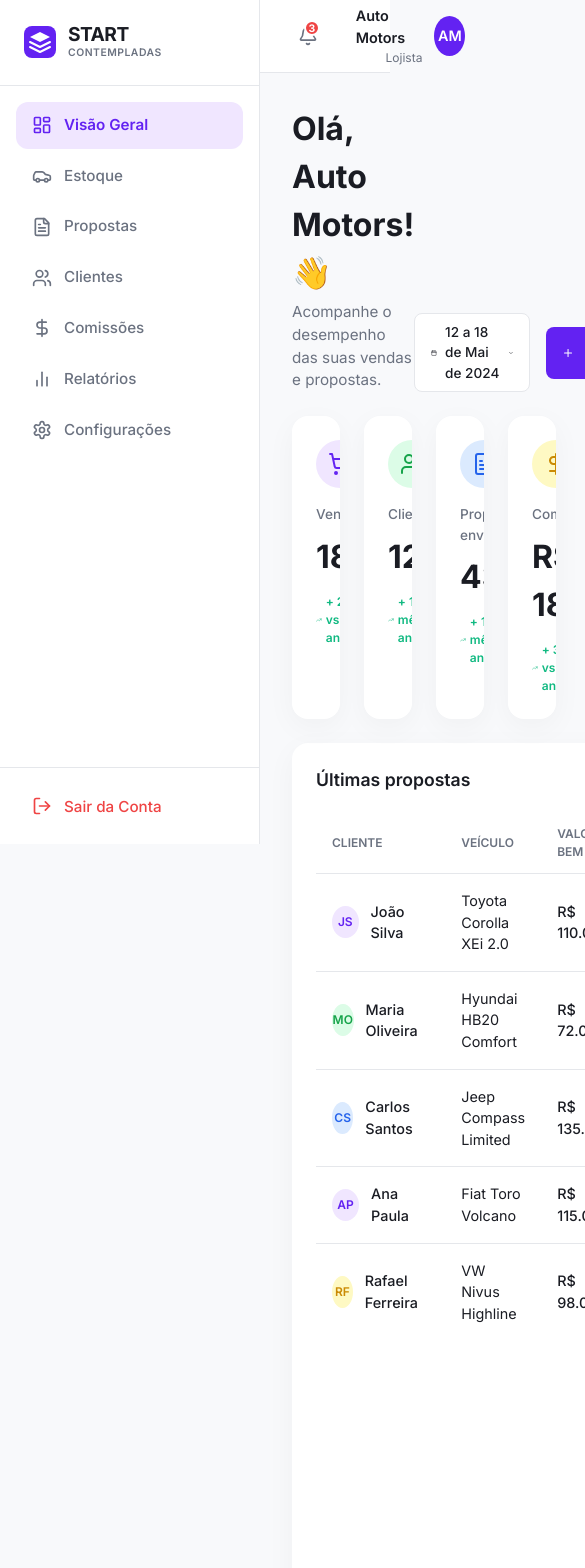
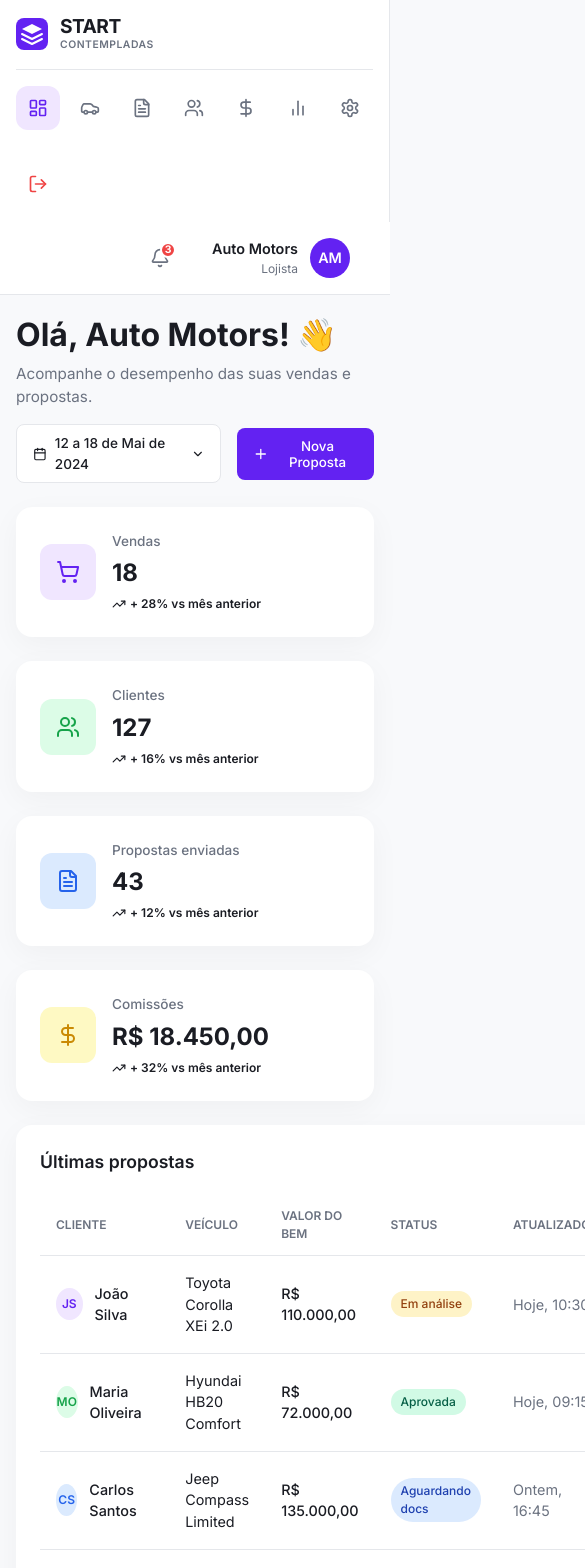
Before and after one commit to LucasPivovar/financeiro, a Vue app: page / in a window 390 px wide. Shown: the top 1568 px of the page, 585 px wide, since content can reach past the window. Built offline with nearby package versions, Linux system fonts and the light colour scheme.

Commit message:
Fix: Responsividade, correção de cards e tabelas responsivas

```diff
--- a/src/App.vue
+++ b/src/App.vue
@@ -69,4 +69,13 @@ const isAuthRoute = computed(() => {
   padding: 32px;
   width: 100%;
 }
+
+@media (max-width: 1024px) {
+  .dashboard-layout {
+    flex-direction: column;
+  }
+  .page-content {
+    padding: 16px;
+  }
+}
 </style>
--- a/src/components/Sidebar.vue
+++ b/src/components/Sidebar.vue
@@ -173,4 +173,41 @@ const navItems = [
   background-color: var(--danger-bg);
   color: var(--danger);
 }
+
+@media (max-width: 1024px) {
+  .sidebar {
+    width: 100%;
+    height: auto;
+    position: relative;
+    flex-direction: row;
+    flex-wrap: wrap;
+    align-items: center;
+    justify-content: space-between;
+    padding: 0 16px;
+  }
+  .logo-container {
+    border-bottom: none;
+    margin-bottom: 0;
+    padding: 16px 0;
+  }
+  .nav-menu {
+    flex-direction: row;
+    overflow-x: auto;
+    padding: 16px 0;
+    flex: none;
+    width: 100%;
+    gap: 8px;
+    border-top: 1px solid var(--border);
+  }
+  .nav-item {
+    padding: 12px;
+  }
+  .sidebar-footer {
+    border-top: none;
+    padding: 16px 0;
+  }
+  .nav-text {
+    display: none;
+  }
+}
 </style>
--- a/src/views/Clients.vue
+++ b/src/views/Clients.vue
@@ -100,6 +100,7 @@ const setPage = (page) => { currentPage.value = page; };
         </div>
       </div>
 
+      <div class="table-responsive">
         <table class="data-table">
           <thead>
             <tr>
@@ -144,6 +145,7 @@ const setPage = (page) => { currentPage.value = page; };
             </tr>
           </tbody>
         </table>
+      </div>
 
       <div class="pagination">
         <span class="pagination-info">Mostrando {{ (currentPage - 1) * itemsPerPage + 1 }} até {{ Math.min(currentPage * itemsPerPage, filteredItems.length) }} de {{ filteredItems.length }} resultados</span>
@@ -266,6 +268,8 @@ const setPage = (page) => { currentPage.value = page; };
   justify-content: space-between;
   align-items: center;
   border-bottom: 1px solid var(--border);
+  flex-wrap: wrap;
+  gap: 16px;
 }
 
 .search-box {
@@ -402,4 +406,29 @@ const setPage = (page) => { currentPage.value = page; };
   opacity: 0.5;
   cursor: not-allowed;
 }
+
+.table-responsive {
+  width: 100%;
+  overflow-x: auto;
+  -webkit-overflow-scrolling: touch;
+}
+
+@media (max-width: 768px) {
+  .page-header {
+    flex-direction: column;
+    align-items: flex-start;
+    gap: 16px;
+  }
+  .search-box {
+    width: 100%;
+  }
+  .filter-actions {
+    width: 100%;
+    flex-wrap: wrap;
+  }
+  .pagination {
+    flex-direction: column;
+    gap: 16px;
+  }
+}
 </style>
--- a/src/views/Commissions.vue
+++ b/src/views/Commissions.vue
@@ -57,6 +57,7 @@ const history = [
         <a href="#" class="view-all">Ver todas</a>
       </div>
 
+      <div class="table-responsive">
         <table class="data-table">
           <thead>
             <tr>
@@ -83,6 +84,7 @@ const history = [
             </tr>
           </tbody>
         </table>
+      </div>
     </div>
   </div>
 </template>
@@ -127,7 +129,7 @@ const history = [
 
 .summary-grid {
   display: grid;
-  grid-template-columns: repeat(4, 1fr);
+  grid-template-columns: repeat(auto-fit, minmax(240px, 1fr));
   gap: 24px;
 }
 
@@ -251,4 +253,18 @@ const history = [
 .font-medium {
   font-weight: 500;
 }
+
+.table-responsive {
+  width: 100%;
+  overflow-x: auto;
+  -webkit-overflow-scrolling: touch;
+}
+
+@media (max-width: 768px) {
+  .page-header {
+    flex-direction: column;
+    align-items: flex-start;
+    gap: 16px;
+  }
+}
 </style>
--- a/src/views/Inventory.vue
+++ b/src/views/Inventory.vue
@@ -92,6 +92,7 @@ const setPage = (page) => { currentPage.value = page; };
         </div>
       </div>
 
+      <div class="table-responsive">
         <table class="data-table">
           <thead>
             <tr>
@@ -135,6 +136,7 @@ const setPage = (page) => { currentPage.value = page; };
             </tr>
           </tbody>
         </table>
+      </div>
 
       <div class="pagination">
         <span class="pagination-info">Mostrando {{ (currentPage - 1) * itemsPerPage + 1 }} até {{ Math.min(currentPage * itemsPerPage, filteredItems.length) }} de {{ filteredItems.length }} resultados</span>
@@ -230,6 +232,8 @@ export default {
   justify-content: space-between;
   align-items: center;
   border-bottom: 1px solid var(--border);
+  flex-wrap: wrap;
+  gap: 16px;
 }
 
 .search-box {
@@ -366,4 +370,29 @@ export default {
   opacity: 0.5;
   cursor: not-allowed;
 }
+
+.table-responsive {
+  width: 100%;
+  overflow-x: auto;
+  -webkit-overflow-scrolling: touch;
+}
+
+@media (max-width: 768px) {
+  .page-header {
+    flex-direction: column;
+    align-items: flex-start;
+    gap: 16px;
+  }
+  .search-box {
+    width: 100%;
+  }
+  .filter-actions {
+    width: 100%;
+    flex-wrap: wrap;
+  }
+  .pagination {
+    flex-direction: column;
+    gap: 16px;
+  }
+}
 </style>
--- a/src/views/Overview.vue
+++ b/src/views/Overview.vue
@@ -62,16 +62,17 @@ const submitProposal = () => {
     </header>
 
     <div class="summary-grid">
-      <div v-for="(card, index) in summaryCards" :key="index" class="card summary-card">
-        <div class="card-icon" :class="card.color">
+      <div class="summary-card card" v-for="card in summaryCards" :key="card.title">
+        <div :class="['card-icon', card.color]">
           <component :is="card.icon" size="24" />
         </div>
         <div class="card-content">
           <h3 class="card-title">{{ card.title }}</h3>
-          <div class="card-value">{{ card.value }}</div>
-          <div class="card-change" :class="card.changeType">
-            <TrendingUp size="14" v-if="card.changeType === 'positive'" />
-            {{ card.change }}
+          <p class="card-value">{{ card.value }}</p>
+          <div class="card-change" :class="card.changeType === 'positive' ? 'text-success' : 'text-danger'">
+            <TrendingUp v-if="card.changeType === 'positive'" size="14" />
+            <TrendingDown v-else size="14" />
+            <span>{{ card.change }}</span>
           </div>
         </div>
       </div>
@@ -85,6 +86,7 @@ const submitProposal = () => {
           <a href="#" class="view-all">Ver todas</a>
         </div>
 
+        <div class="table-responsive">
           <table class="data-table">
             <thead>
               <tr>
@@ -116,6 +118,7 @@ const submitProposal = () => {
               </tr>
             </tbody>
           </table>
+        </div>
       </div>
 
       <!-- Quick Actions and Inventory side -->
@@ -287,44 +290,51 @@ export default {
 
 .summary-grid {
   display: grid;
-  grid-template-columns: repeat(4, 1fr);
+  grid-template-columns: repeat(auto-fit, minmax(240px, 1fr));
   gap: 24px;
 }
 
 .summary-card {
   display: flex;
-  flex-direction: column;
-  position: relative;
-  overflow: hidden;
+  flex-direction: row;
+  align-items: center;
+  gap: 16px;
   padding: 24px;
 }
 
 .card-icon {
-  width: 48px;
-  height: 48px;
-  border-radius: 50%;
+  width: 56px;
+  height: 56px;
+  border-radius: 12px;
   display: flex;
   align-items: center;
   justify-content: center;
-  margin-bottom: 16px;
+  flex-shrink: 0;
 }
 
 .card-icon.purple { background-color: var(--primary-light); color: var(--primary); }
+.card-icon.blue { background-color: #DBEAFE; color: #2563EB; }
 .card-icon.green { background-color: #DCFCE7; color: #16A34A; }
-.card-icon.blue { background-color: #DBEAFE; color: #2563EB; }
 .card-icon.yellow { background-color: #FEF9C3; color: #CA8A04; }
+
+.card-content {
+  display: flex;
+  flex-direction: column;
+  flex: 1;
+}
 
 .card-title {
   font-size: 0.85rem;
   font-weight: 500;
   color: var(--text-muted);
-  margin-bottom: 8px;
+  margin-bottom: 4px;
 }
 
 .card-value {
-  font-size: 2rem;
+  font-size: 1.5rem;
   font-weight: 700;
-  margin-bottom: 12px;
+  margin-bottom: 4px;
+  color: var(--text-main);
 }
 
 .card-change {
@@ -341,6 +351,16 @@ export default {
   display: grid;
   grid-template-columns: 2fr 1fr;
   gap: 24px;
+}
+
+.data-toolbar {
+  padding: 20px 24px;
+  display: flex;
+  justify-content: space-between;
+  align-items: center;
+  border-bottom: 1px solid var(--border);
+  flex-wrap: wrap;
+  gap: 16px;
 }
 
 .card-header {
@@ -414,7 +434,27 @@ export default {
 .avatar-purple { background-color: var(--primary-light); color: var(--primary); }
 .avatar-green { background-color: #DCFCE7; color: #16A34A; }
 .avatar-blue { background-color: #DBEAFE; color: #2563EB; }
-.avatar-yellow { background-color: #FEF9C3; color: #CA8A04; }
+.client-avatar.yellow { background-color: #FEF9C3; color: #CA8A04; }
+
+.table-responsive {
+  width: 100%;
+  overflow-x: auto;
+  -webkit-overflow-scrolling: touch;
+}
+
+@media (max-width: 1024px) {
+  .dashboard-grid {
+    grid-template-columns: 1fr;
+  }
+}
+
+@media (max-width: 768px) {
+  .page-header {
+    flex-direction: column;
+    align-items: flex-start;
+    gap: 16px;
+  }
+}
 
 .client-name { font-weight: 500; }
 .vehicle-name { color: var(--text-main); }
--- a/src/views/Proposals.vue
+++ b/src/views/Proposals.vue
@@ -100,6 +100,7 @@ const setPage = (page) => { currentPage.value = page; };
         </div>
       </div>
 
+      <div class="table-responsive">
         <table class="data-table">
           <thead>
             <tr>
@@ -146,6 +147,7 @@ const setPage = (page) => { currentPage.value = page; };
             </tr>
           </tbody>
         </table>
+      </div>
 
       <div class="pagination">
         <span class="pagination-info">Mostrando {{ (currentPage - 1) * itemsPerPage + 1 }} até {{ Math.min(currentPage * itemsPerPage, filteredItems.length) }} de {{ filteredItems.length }} resultados</span>
@@ -262,6 +264,8 @@ const setPage = (page) => { currentPage.value = page; };
   justify-content: space-between;
   align-items: center;
   border-bottom: 1px solid var(--border);
+  flex-wrap: wrap;
+  gap: 16px;
 }
 
 .search-box {
@@ -375,4 +379,29 @@ const setPage = (page) => { currentPage.value = page; };
   opacity: 0.5;
   cursor: not-allowed;
 }
+
+.table-responsive {
+  width: 100%;
+  overflow-x: auto;
+  -webkit-overflow-scrolling: touch;
+}
+
+@media (max-width: 768px) {
+  .page-header {
+    flex-direction: column;
+    align-items: flex-start;
+    gap: 16px;
+  }
+  .search-box {
+    width: 100%;
+  }
+  .filter-actions {
+    width: 100%;
+    flex-wrap: wrap;
+  }
+  .pagination {
+    flex-direction: column;
+    gap: 16px;
+  }
+}
 </style>
--- a/src/views/Reports.vue
+++ b/src/views/Reports.vue
@@ -281,7 +281,7 @@ const donutChartOptions = {
 
 .summary-grid {
   display: grid;
-  grid-template-columns: repeat(4, 1fr);
+  grid-template-columns: repeat(auto-fit, minmax(240px, 1fr));
   gap: 24px;
 }
 
@@ -406,4 +406,18 @@ const donutChartOptions = {
   font-weight: 600;
   color: var(--text-main);
 }
+
+@media (max-width: 1024px) {
+  .charts-grid {
+    grid-template-columns: 1fr;
+  }
+}
+
+@media (max-width: 768px) {
+  .page-header {
+    flex-direction: column;
+    align-items: flex-start;
+    gap: 16px;
+  }
+}
 </style>
--- a/src/views/Settings.vue
+++ b/src/views/Settings.vue
@@ -549,4 +549,33 @@ input:checked + .slider:before { transform: translateX(20px); }
   from { opacity: 0; transform: translateY(5px); }
   to { opacity: 1; transform: translateY(0); }
 }
+
+@media (max-width: 1024px) {
+  .settings-layout {
+    grid-template-columns: 1fr;
+  }
+  .settings-nav {
+    overflow-x: auto;
+  }
+  .settings-nav nav {
+    display: flex;
+    flex-direction: row;
+    gap: 8px;
+  }
+  .settings-tab {
+    white-space: nowrap;
+    width: auto;
+  }
+}
+
+@media (max-width: 768px) {
+  .page-header {
+    flex-direction: column;
+    align-items: flex-start;
+    gap: 16px;
+  }
+  .form-grid {
+    grid-template-columns: 1fr;
+  }
+}
 </style>
```
Lines whose indentation alone changed are shown as unchanged.
